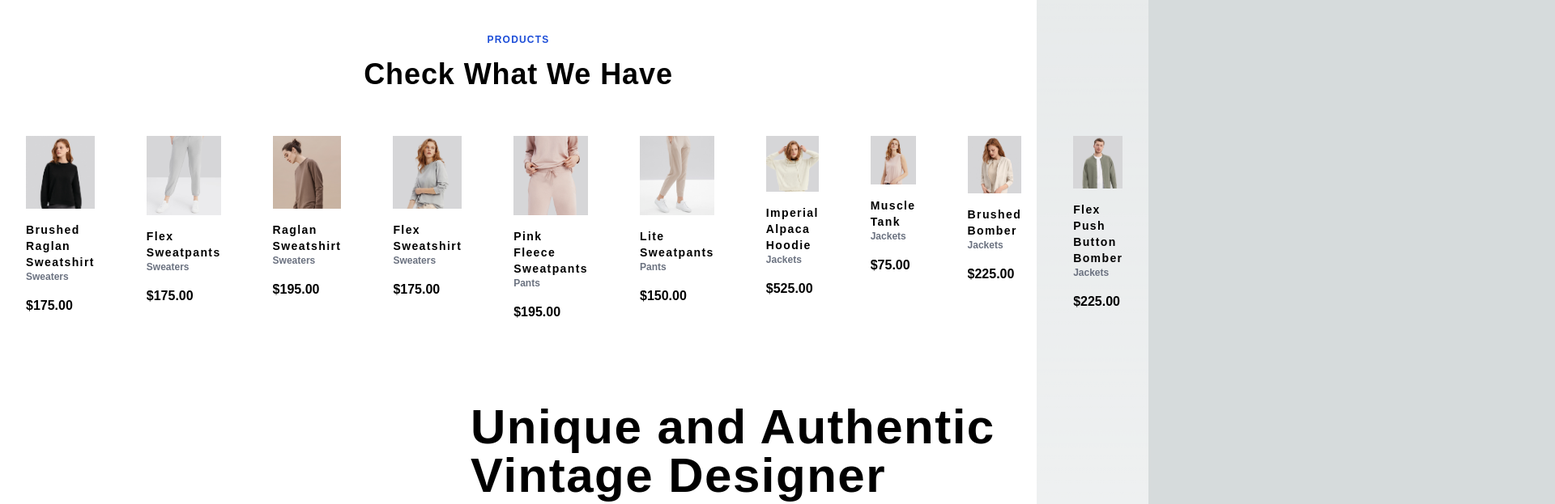
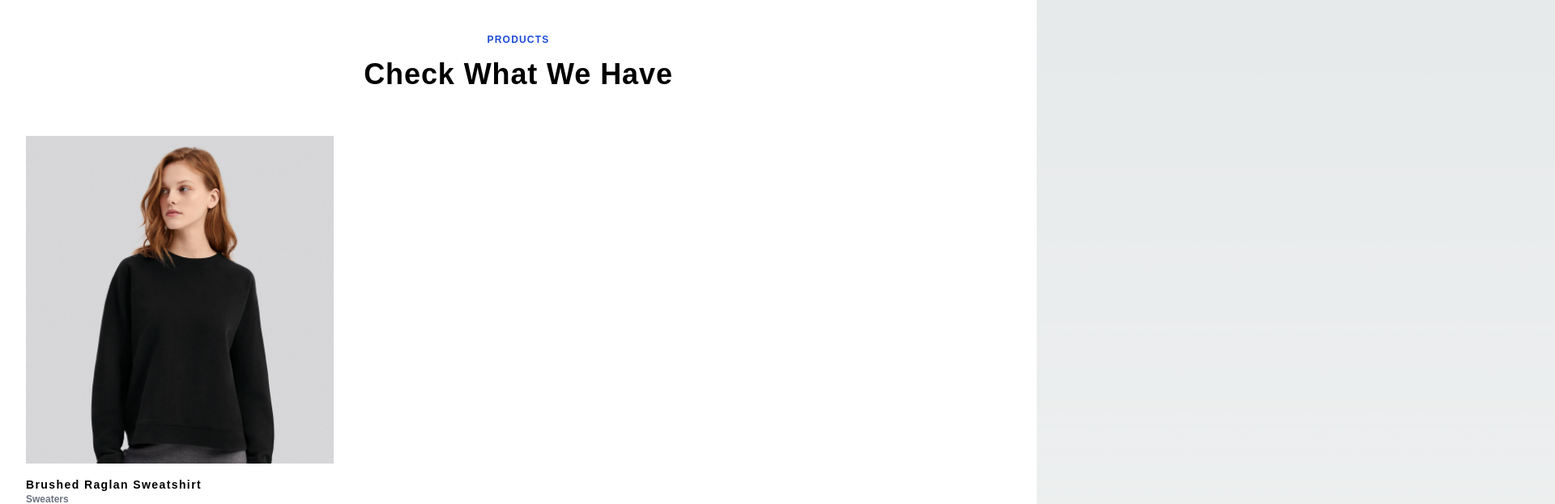
Before and after one commit to GhufranHasan/dine-market, a Next.js app: page / in a window 1280 px wide. Shown: the part 1660-2283 px from the top of the page at 81% size, 1920 px wide, since content can reach past the window. Built offline with nearby package versions, Linux system fonts and the light colour scheme.

Commit message:
Swiper added and customized

```diff
--- a/package.json
+++ b/package.json
@@ -20,6 +20,7 @@
     "react": "18.2.0",
     "react-dom": "18.2.0",
     "react-icons": "^4.9.0",
+    "swiper": "^10.0.4",
     "tailwindcss": "3.3.2",
     "typescript": "5.1.3"
   }
--- a/src/app/components/home/featured-products/featuredproducts.tsx
+++ b/src/app/components/home/featured-products/featuredproducts.tsx
@@ -1,9 +1,20 @@
+"use client";
 import React from 'react';
-import Link from 'next/link';
+import SwiperCore from 'swiper';
+import { Navigation, Pagination, A11y } from 'swiper/modules'
+import { Swiper, SwiperSlide } from 'swiper/react';
+import 'swiper/css';
+import 'swiper/css/navigation';
+import 'swiper/css/pagination';
+import './slider-arrows.css';
+
 import Commonhead from '../../shared/commonhead';
 import Cardproduct from '../../shared/cardproduct';
 import { ProductCategory, Product } from '@/app/utils/type';
-import  productData from '../../../data/productData';
+import productData from '../../../data/productData';
+
+// Install Swiper components
+SwiperCore.use([Navigation, Pagination, A11y]);
 
 const Featuredproducts = () => {
   // Filter the featured products from the productData array
@@ -15,9 +26,16 @@ const Featuredproducts = () => {
     <div className="font-bold">
       <Commonhead bluehead="PRODUCTS" mainhead="Check What We Have" />
       <div className="md:flex">
+        <Swiper
+          spaceBetween={50}
+          slidesPerView={3}
+          navigation
+          // pagination={{ clickable: true }}
+          loop
+        >
           {/* Featured Products */}
           {featuredProducts.map((product: Product) => (
-          <div key={product.itemId}>
+            <SwiperSlide key={product.itemId}>
               <Cardproduct
                 id={product.itemId}
                 imageUrl={product.imageUrl}
@@ -26,8 +44,9 @@ const Featuredproducts = () => {
                 prodCategory={product.category}
                 prodPrice={product.price}
               />
-          </div>
+            </SwiperSlide>
           ))}
+        </Swiper>
       </div>
     </div>
   );
--- /dev/null
+++ b/src/app/components/home/featured-products/slider-arrows.css
@@ -0,0 +1,4 @@
+.swiper-button-next,
+.swiper-button-prev {
+  display: none;
+}
```
Also changed, not shown: 1 other file (tests, documents, lock files or other folders). Lines whose indentation alone changed are shown as unchanged.
